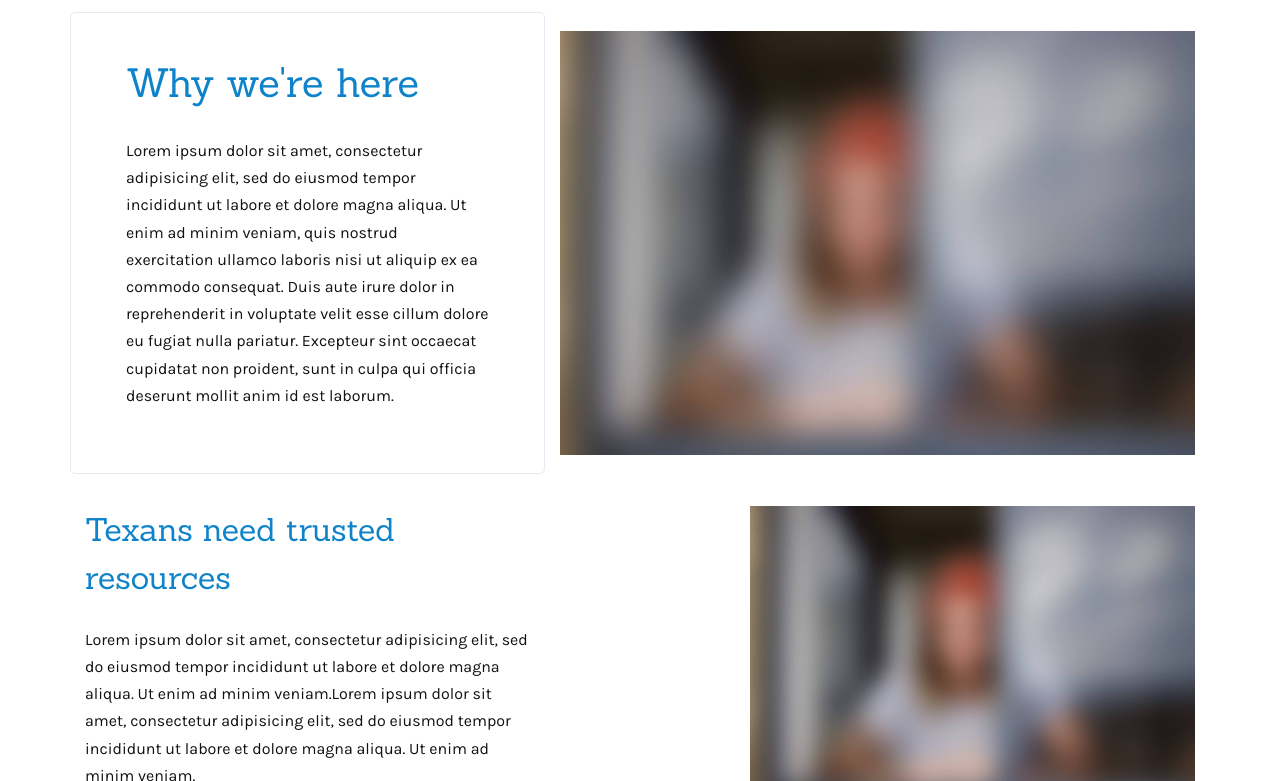
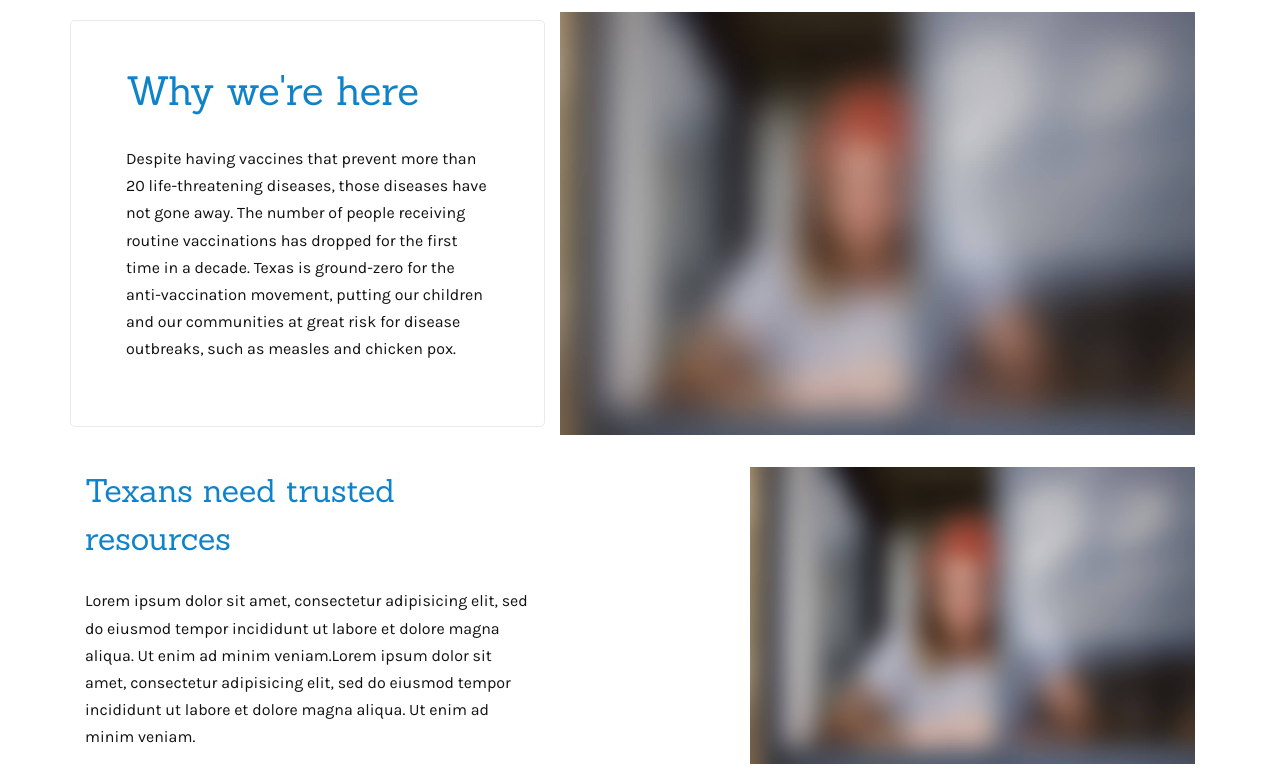
Before and after one commit to aitshuber/immunizecc, a Jekyll site: the page built from why.html, in a window 1280 px wide and 900 px high, scrolled down 365 px, cut to the strip 119-900 px from the top of the window. Built offline with Jekyll 4.4.1, drawn with Linux system fonts in a browser that asks for light colours; some web fonts are replaced; a script that is not in the unit is left out; comment, search, counter and statistics services are not loaded.

Commit message:
Updated 'why.html' via CloudCannon

```diff
--- a/why.html
+++ b/why.html
@@ -20,7 +20,9 @@ banner-image: assets/forms/aboutusbanner.jpg
 
 
 		<div class="mb-4">
-		  <p class="editable">Lorem ipsum dolor sit amet, consectetur adipisicing elit, sed do eiusmod tempor incididunt ut labore et dolore magna aliqua. Ut enim ad minim veniam, quis nostrud exercitation ullamco laboris nisi ut aliquip ex ea commodo consequat. Duis aute irure dolor in reprehenderit in voluptate velit esse cillum dolore eu fugiat nulla pariatur. Excepteur sint occaecat cupidatat non proident, sunt in culpa qui officia deserunt mollit anim id est laborum. </p>
+		  <p class="editable">
+		    Despite having vaccines that prevent more than 20 life-threatening diseases, those diseases have not gone away. The number of people receiving routine vaccinations has dropped for the first time in a decade. Texas is ground-zero for the anti-vaccination movement, putting our children and our communities at great risk for disease outbreaks, such as measles and chicken pox.
+		  </p>
 		</div>
 	  </div>
 	</div>
```
